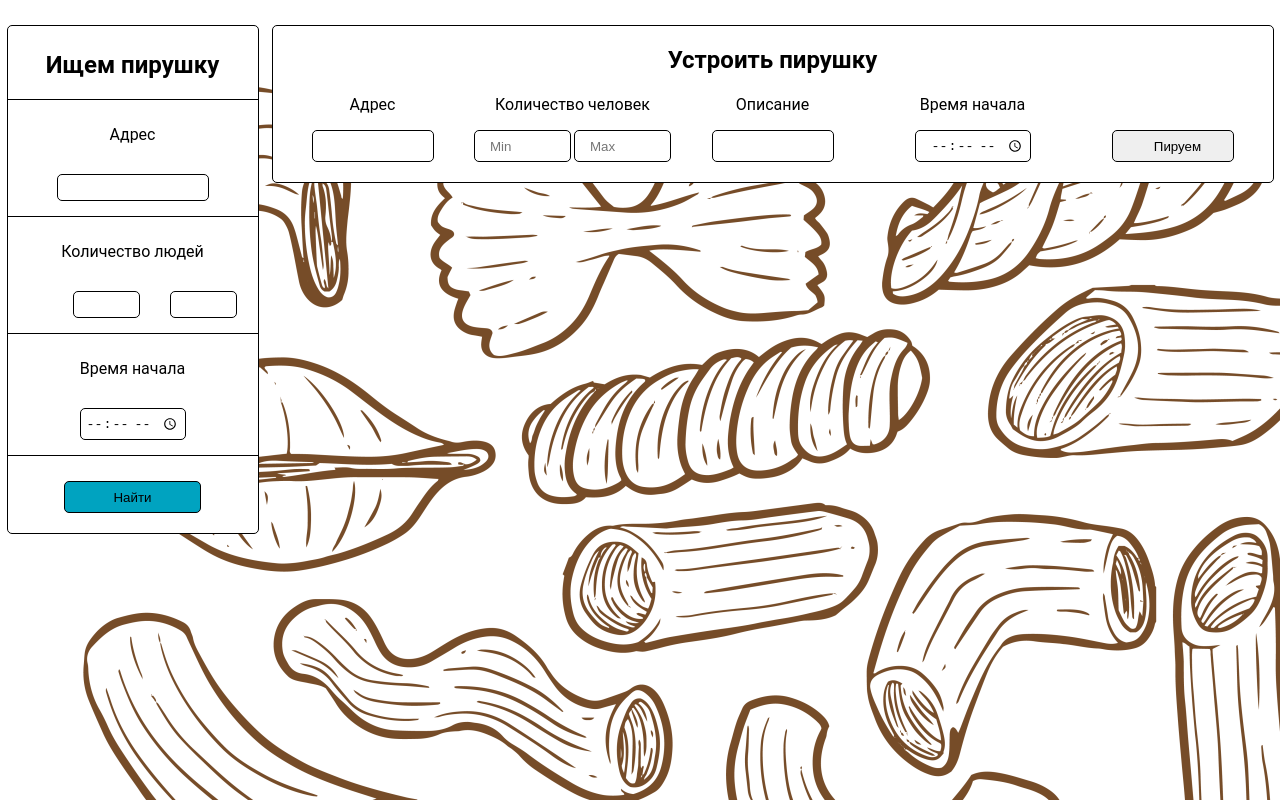
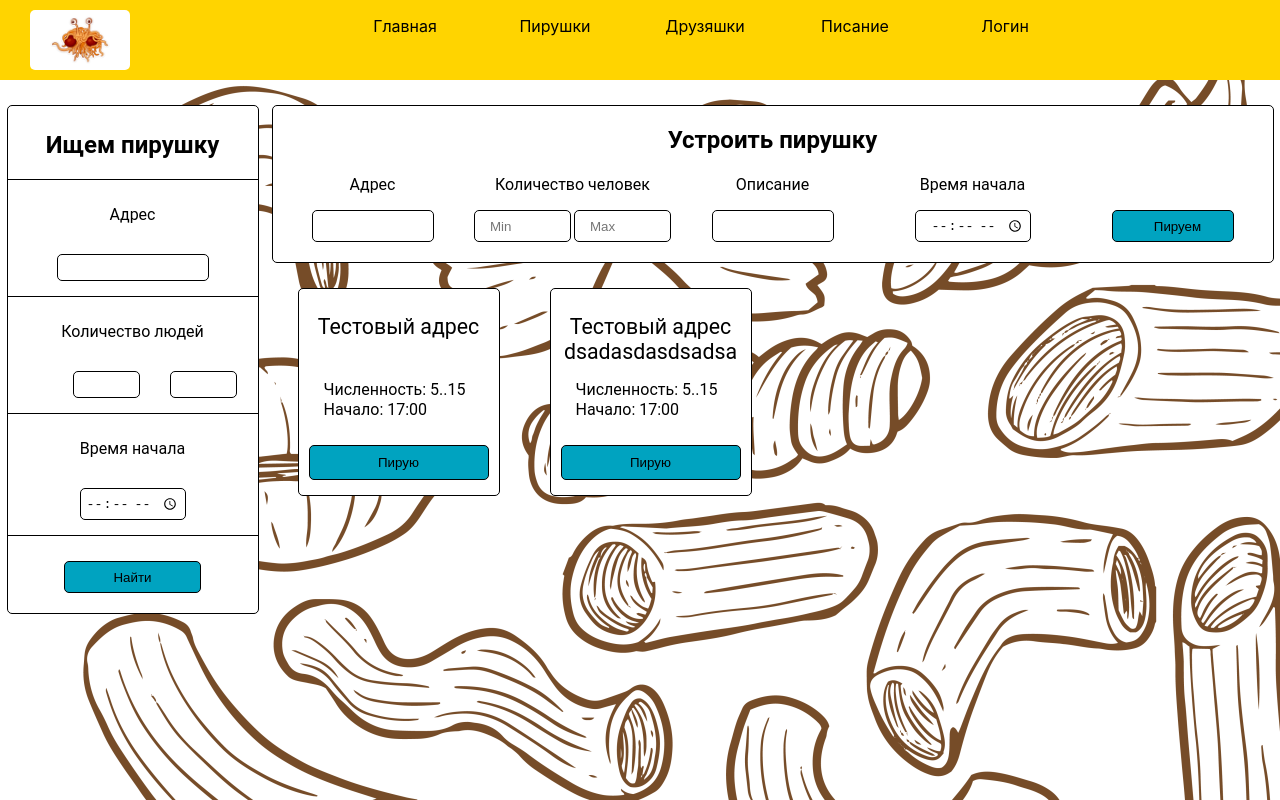
Before and after one commit to rpcmp/beerasta-iw_gdupo-volgahack, a React (Create React App) app: page /#/beer in a window 1280 px wide. Built offline with nearby package versions, Linux system fonts and the light colour scheme.

Commit message:
beer complete

```diff
--- a/src/App.js
+++ b/src/App.js
@@ -1,6 +1,6 @@
 import React from 'react';
 import {HashRouter, Route} from "react-router-dom";
-// import Header from './components/header/index';
+import Header from './components/header/header';
 // import Login from './components/account/login/index';
 // import Register from './components/account/register/index';
 // import User from './components/account/user/index';
@@ -10,7 +10,7 @@ function App() {
   return (
     <HashRouter>
       <div className="App">
-        {/* <Header/> */}
+        <Header/>
         <Route exact path="/beer" component={Beer}/>
         {/* <Route path="/login" component={Login}/> */}
         {/* <Route path="/register" component={Register}/> */}
--- a/src/components/beer/add/add.scss
+++ b/src/components/beer/add/add.scss
@@ -1,3 +1,6 @@
+$bottun-color: #00a3c0;
+$bottum-color-active: #ffd400;
+
 .add {
     width: 1000px;
 
@@ -5,6 +8,7 @@
     border-radius: 5px;
 
     background-color: white;
+    font-family: 'Roboto', sans-serif;
 
     .title {
         margin: 20px 0 5px 0;
@@ -45,6 +49,12 @@
             .input-submit {
                 width: 100px;
                 box-sizing: content-box;
+
+                background-color: $bottun-color;
+            }
+
+            .input-submit:hover {
+                background-color: $bottum-color-active;
             }
         }
     }
--- a/src/components/beer/beer.js
+++ b/src/components/beer/beer.js
@@ -2,6 +2,7 @@ import React from 'react';
 import './beer.scss';
 import Filter from './filter/filter'
 import Add from './add/add';
+import Items from './main/index';
 
 
 function Beer(){
@@ -10,6 +11,7 @@ function Beer(){
             <Filter/>
             <div className="main">
                 <Add/>
+                <Items/>
             </div>
         </div>
     );
--- a/src/components/beer/main/index.js
+++ b/src/components/beer/main/index.js
@@ -3,7 +3,7 @@ import Item from './item';
 
 function Items() {
     return (
-        <div className="main">
+        <div className="items">
             <Item
                 key="0"
                 address="Тестовый адрес"
--- a/src/components/beer/main/item.js
+++ b/src/components/beer/main/item.js
@@ -1,5 +1,5 @@
 import React from 'react';
-import Alco from './img/alco.png';
+// import Alco from './img/alco.png';
 import './item.scss';
 
 class Item extends React.Component {
--- a/src/components/beer/main/item.scss
+++ b/src/components/beer/main/item.scss
@@ -1,7 +1,7 @@
 $bottun-color: #00A3C0;
 $bottum-color-active: #FFD400;
 
-.main {
+.items {
   display: flex;
   justify-content: flex-start;
   width: 1000px;
--- /dev/null
+++ b/src/components/header/header.js
@@ -0,0 +1,21 @@
+import React from 'react';
+import './header.scss';
+import Logo from './img/logo.png';
+import {NavLink} from "react-router-dom"
+
+function Header() {
+    return (
+        <div className="header">
+            <img className="img" src={Logo} alt="logo"></img>
+            <div className="nav">
+                <NavLink exact to="/" className="item"><p>Главная</p></NavLink>
+                <NavLink to="/beer" className="item"><p>Пирушки</p></NavLink>
+                <NavLink to="/friends" className="item"><p>Друзяшки</p></NavLink>
+                <NavLink to="/evangelie" className="item"><p>Писание</p></NavLink>
+                <NavLink to="/login" className="item"><p>Логин</p></NavLink>
+            </div>
+        </div>
+    );
+}
+
+export default Header;
--- /dev/null
+++ b/src/components/header/header.scss
@@ -0,0 +1,40 @@
+.header {
+    height: 80px;
+    background-color: #FFD400;
+
+    display: flex;
+    align-items: center;
+
+    .img {
+        height: 60px;
+        padding: 0 20px 0 20px;
+        margin-left: 30px;
+        background-color: white;
+        border-radius: 5px;
+    }
+
+    .nav {
+        height: 100%;
+        width: 750px;
+        margin: auto;
+
+        display: flex;
+
+        .item {
+            display: block;
+            height: 100%;
+            width: 150px;
+
+            text-align: center;
+            color: black;
+            text-decoration: none;
+
+        }
+
+        .item:hover {
+            background-color: #00A3C0;
+        }
+    }
+
+
+}
```
Also changed, not shown: src/components/header/img/logo.png (added).
